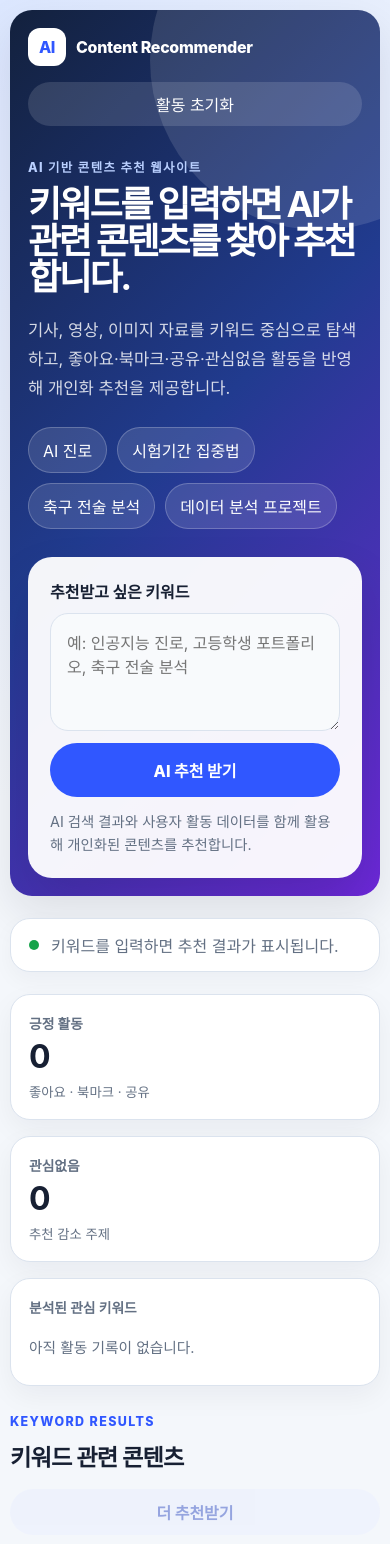
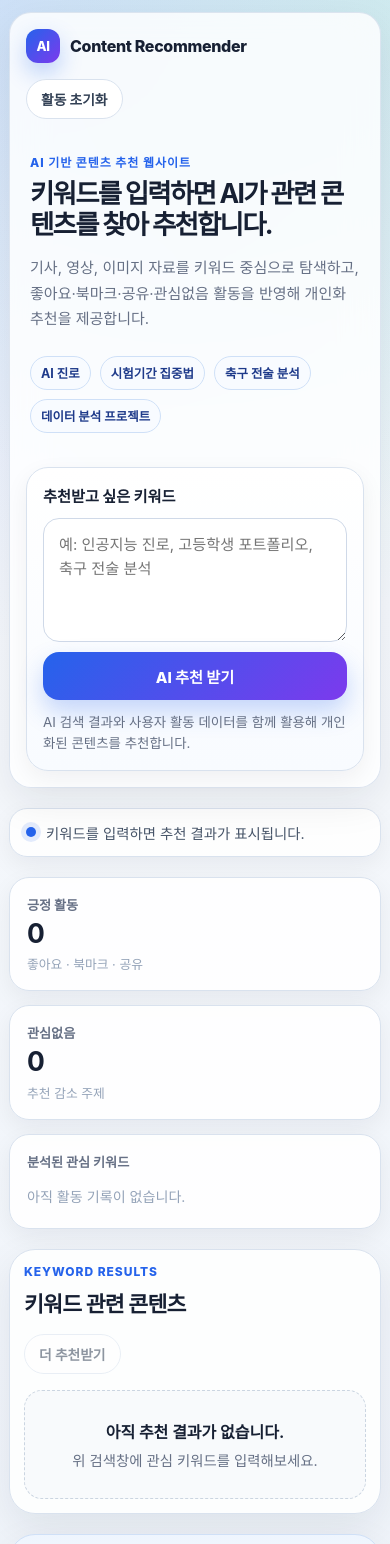
Before and after one commit to hoyul090110/ai-content-recommender, a website: page index.html in a window 390 px wide. Shown: the top 1544 px of the page. Drawn offline with Linux system fonts and the light colour scheme.

Commit message:
Update styles.css

```diff
--- a/styles.css
+++ b/styles.css
@@ -1,80 +1,82 @@
 :root {
   --bg: #f4f7fb;
-  --surface: #ffffff;
-  --surface-2: #f8fafc;
+  --bg-2: #eaf0f8;
+  --card: #ffffff;
+  --card-soft: #f8fafc;
   --text: #172033;
-  --muted: #637083;
-  --line: #dbe3ee;
-  --primary: #3057ff;
-  --primary-dark: #183ad6;
-  --accent: #7c3aed;
-  --danger: #ef4444;
-  --success: #16a34a;
-  --shadow: 0 18px 45px rgba(15, 23, 42, 0.1);
-  --radius-xl: 28px;
+  --muted: #667085;
+  --subtle: #94a3b8;
+  --line: #d9e2ee;
+  --primary: #2563eb;
+  --primary-dark: #1d4ed8;
+  --primary-soft: #dbeafe;
+  --green: #16a34a;
+  --red: #ef4444;
+  --orange: #f97316;
+  --shadow: 0 14px 40px rgba(15, 23, 42, 0.08);
+  --shadow-soft: 0 8px 24px rgba(15, 23, 42, 0.06);
+  --radius-xl: 26px;
   --radius-lg: 20px;
   --radius-md: 14px;
+  --radius-sm: 10px;
 }
 
 * {
   box-sizing: border-box;
 }
 
+html {
+  scroll-behavior: smooth;
+}
+
 body {
   margin: 0;
-  font-family: -apple-system, BlinkMacSystemFont, "Segoe UI", "Noto Sans KR", sans-serif;
-  background: radial-gradient(circle at top left, #dce7ff 0, transparent 38%), var(--bg);
+  min-height: 100vh;
+  font-family: -apple-system, BlinkMacSystemFont, "Segoe UI", "Noto Sans KR", "Apple SD Gothic Neo", Arial, sans-serif;
+  font-size: 15px;
   color: var(--text);
+  background:
+    radial-gradient(circle at top left, rgba(37, 99, 235, 0.16), transparent 34%),
+    radial-gradient(circle at top right, rgba(16, 185, 129, 0.13), transparent 32%),
+    linear-gradient(180deg, #f8fbff 0%, var(--bg) 42%, #eef3fa 100%);
 }
 
-button, textarea {
-  font: inherit;
+button,
+textarea,
+input {
+  font-family: inherit;
 }
 
 button {
   cursor: pointer;
 }
 
+button:disabled {
+  cursor: not-allowed;
+  opacity: 0.55;
+}
+
 .app-shell {
-  width: min(1180px, calc(100% - 32px));
+  width: min(1180px, calc(100% - 36px));
   margin: 0 auto;
-  padding: 24px 0 56px;
+  padding: 22px 0 56px;
 }
 
 .hero {
-  background: linear-gradient(135deg, #13213d, #213b8f 48%, #6d28d9);
-  color: white;
+  padding: 20px;
+  border: 1px solid rgba(217, 226, 238, 0.9);
   border-radius: var(--radius-xl);
-  padding: 24px;
+  background: rgba(255, 255, 255, 0.82);
   box-shadow: var(--shadow);
-  overflow: hidden;
-  position: relative;
-}
-
-.hero::after {
-  content: "";
-  position: absolute;
-  width: 340px;
-  height: 340px;
-  border-radius: 50%;
-  right: -110px;
-  top: -120px;
-  background: rgba(255, 255, 255, 0.12);
-}
-
-.topbar,
-.hero-grid,
-main {
-  position: relative;
-  z-index: 1;
+  backdrop-filter: blur(18px);
 }
 
 .topbar {
   display: flex;
+  align-items: center;
   justify-content: space-between;
-  align-items: center;
   gap: 16px;
-  margin-bottom: 48px;
+  margin-bottom: 28px;
 }
 
 .brand {
@@ -82,332 +84,410 @@ main {
   align-items: center;
   gap: 10px;
   font-weight: 800;
+  font-size: 1rem;
   letter-spacing: -0.02em;
 }
 
 .brand-mark {
   display: inline-flex;
-  width: 38px;
-  height: 38px;
   align-items: center;
   justify-content: center;
+  width: 34px;
+  height: 34px;
   border-radius: 12px;
-  background: white;
-  color: var(--primary);
+  color: white;
+  background: linear-gradient(135deg, var(--primary), #7c3aed);
+  font-size: 0.82rem;
+  box-shadow: 0 10px 22px rgba(37, 99, 235, 0.28);
 }
 
 .ghost-btn,
-.secondary-btn,
-.search-box button,
-.card-actions button,
-.open-link {
-  border: 0;
+.secondary-btn {
+  border: 1px solid var(--line);
   border-radius: 999px;
+  background: white;
+  color: #334155;
+  padding: 9px 14px;
+  font-size: 0.86rem;
+  font-weight: 700;
   transition: transform 0.15s ease, box-shadow 0.15s ease, background 0.15s ease;
 }
 
-.ghost-btn {
-  background: rgba(255, 255, 255, 0.13);
-  color: white;
-  padding: 10px 16px;
+.ghost-btn:hover,
+.secondary-btn:hover:not(:disabled) {
+  transform: translateY(-1px);
+  background: #f8fafc;
+  box-shadow: var(--shadow-soft);
 }
 
 .hero-grid {
   display: grid;
-  grid-template-columns: minmax(0, 1.05fr) minmax(320px, 0.95fr);
-  gap: 28px;
+  grid-template-columns: 1.1fr 0.9fr;
+  gap: 26px;
   align-items: stretch;
+}
+
+.hero-copy {
+  padding: 12px 4px 8px;
 }
 
 .eyebrow,
 .section-kicker {
-  margin: 0 0 10px;
-  font-size: 0.78rem;
+  margin: 0 0 8px;
+  color: var(--primary);
+  font-size: 0.75rem;
   font-weight: 800;
+  letter-spacing: 0.08em;
   text-transform: uppercase;
-  letter-spacing: 0.11em;
-  color: #bad0ff;
 }
 
 .hero h1 {
   margin: 0;
-  font-size: clamp(2.1rem, 5vw, 4.6rem);
-  line-height: 1.02;
+  max-width: 690px;
+  font-size: clamp(2rem, 4vw, 3.1rem);
+  line-height: 1.16;
   letter-spacing: -0.065em;
 }
 
 .hero-desc {
   max-width: 680px;
-  margin: 20px 0 0;
-  color: rgba(255, 255, 255, 0.82);
-  font-size: 1.04rem;
-  line-height: 1.75;
+  margin: 16px 0 0;
+  color: var(--muted);
+  font-size: 1rem;
+  line-height: 1.7;
+  word-break: keep-all;
 }
 
 .hero-tags {
-  margin-top: 24px;
   display: flex;
   flex-wrap: wrap;
-  gap: 10px;
+  gap: 9px;
+  margin-top: 24px;
 }
 
 .quick-chip {
-  border: 1px solid rgba(255, 255, 255, 0.22);
-  background: rgba(255, 255, 255, 0.12);
-  color: white;
-  padding: 10px 14px;
+  border: 1px solid #cfe0f7;
   border-radius: 999px;
+  padding: 8px 12px;
+  background: #f8fbff;
+  color: #1e3a8a;
+  font-size: 0.82rem;
+  font-weight: 700;
+  transition: 0.15s ease;
+}
+
+.quick-chip:hover {
+  transform: translateY(-1px);
+  background: var(--primary-soft);
+  border-color: #93c5fd;
 }
 
 .search-panel {
-  background: rgba(255, 255, 255, 0.95);
-  color: var(--text);
-  border-radius: 24px;
-  padding: 22px;
-  box-shadow: 0 24px 50px rgba(0, 0, 0, 0.12);
-  align-self: stretch;
+  display: flex;
+  flex-direction: column;
+  gap: 12px;
+  min-width: 0;
+  padding: 20px;
+  border: 1px solid var(--line);
+  border-radius: 22px;
+  background: linear-gradient(180deg, #ffffff, #f8fbff);
+  box-shadow: var(--shadow-soft);
 }
 
 .search-panel label {
-  display: block;
+  font-size: 0.95rem;
   font-weight: 800;
-  margin-bottom: 10px;
 }
 
 .search-box {
   display: grid;
-  gap: 12px;
+  gap: 10px;
 }
 
-textarea {
+.search-box textarea {
   width: 100%;
+  min-height: 112px;
   resize: vertical;
-  min-height: 118px;
-  border: 1px solid var(--line);
-  border-radius: 18px;
-  padding: 16px;
+  border: 1px solid #cfd9e8;
+  border-radius: 16px;
+  padding: 14px 15px;
   outline: none;
   color: var(--text);
-  background: var(--surface-2);
+  background: white;
+  font-size: 0.95rem;
+  line-height: 1.55;
+  transition: border 0.15s ease, box-shadow 0.15s ease;
 }
 
-textarea:focus {
-  border-color: var(--primary);
-  box-shadow: 0 0 0 4px rgba(48, 87, 255, 0.14);
+.search-box textarea:focus {
+  border-color: #93c5fd;
+  box-shadow: 0 0 0 4px rgba(37, 99, 235, 0.1);
 }
 
 .search-box button {
-  background: var(--primary);
+  border: none;
+  border-radius: 16px;
+  padding: 13px 16px;
   color: white;
-  padding: 15px 18px;
+  background: linear-gradient(135deg, var(--primary), #7c3aed);
+  font-size: 0.95rem;
   font-weight: 800;
+  box-shadow: 0 12px 24px rgba(37, 99, 235, 0.25);
+  transition: transform 0.15s ease, box-shadow 0.15s ease;
+}
+
+.search-box button:hover {
+  transform: translateY(-1px);
+  box-shadow: 0 16px 28px rgba(37, 99, 235, 0.3);
 }
 
 .hint {
+  margin: 0;
   color: var(--muted);
-  font-size: 0.9rem;
+  font-size: 0.84rem;
   line-height: 1.55;
-  margin: 14px 0 0;
+}
+
+main {
+  display: grid;
+  gap: 20px;
+  margin-top: 20px;
 }
 
 .status-panel {
-  margin: 22px 0;
-  background: var(--surface);
-  border: 1px solid var(--line);
-  border-radius: var(--radius-lg);
-  padding: 14px 18px;
   display: flex;
   align-items: center;
-  gap: 12px;
-  color: var(--muted);
-  box-shadow: 0 8px 22px rgba(15, 23, 42, 0.04);
+  gap: 10px;
+  min-height: 48px;
+  padding: 13px 16px;
+  border: 1px solid var(--line);
+  border-radius: 18px;
+  background: rgba(255, 255, 255, 0.88);
+  color: #475569;
+  font-size: 0.9rem;
+  box-shadow: var(--shadow-soft);
 }
 
 .status-dot {
   width: 10px;
   height: 10px;
+  flex: 0 0 auto;
   border-radius: 50%;
-  background: var(--success);
-  flex: 0 0 auto;
+  background: var(--primary);
+  box-shadow: 0 0 0 5px rgba(37, 99, 235, 0.12);
 }
 
 .status-panel.loading .status-dot {
-  background: #f59e0b;
-  animation: pulse 1s infinite;
+  background: var(--orange);
+  box-shadow: 0 0 0 5px rgba(249, 115, 22, 0.12);
+  animation: pulse 1.1s infinite;
+}
+
+.status-panel.success .status-dot {
+  background: var(--green);
+  box-shadow: 0 0 0 5px rgba(22, 163, 74, 0.12);
 }
 
 .status-panel.error .status-dot {
-  background: var(--danger);
+  background: var(--red);
+  box-shadow: 0 0 0 5px rgba(239, 68, 68, 0.12);
 }
 
 @keyframes pulse {
-  50% { opacity: 0.35; }
+  0% {
+    transform: scale(0.9);
+    opacity: 0.72;
+  }
+
+  50% {
+    transform: scale(1.2);
+    opacity: 1;
+  }
+
+  100% {
+    transform: scale(0.9);
+    opacity: 0.72;
+  }
 }
 
 .dashboard {
   display: grid;
-  grid-template-columns: 180px 180px 1fr;
-  gap: 16px;
-  margin-bottom: 28px;
+  grid-template-columns: 190px 190px 1fr;
+  gap: 14px;
 }
 
 .metric-card {
-  background: var(--surface);
+  min-width: 0;
+  padding: 17px;
   border: 1px solid var(--line);
-  border-radius: var(--radius-lg);
-  padding: 18px;
-  box-shadow: 0 10px 28px rgba(15, 23, 42, 0.05);
-  min-width: 0;
-}
-
-.metric-label {
-  display: block;
-  color: var(--muted);
-  font-size: 0.86rem;
-  font-weight: 700;
-  margin-bottom: 8px;
+  border-radius: 20px;
+  background: rgba(255, 255, 255, 0.9);
+  box-shadow: var(--shadow-soft);
 }
 
 .metric-card strong {
   display: block;
-  font-size: 2rem;
+  margin-top: 6px;
+  font-size: 1.65rem;
   line-height: 1;
-  margin-bottom: 8px;
+  letter-spacing: -0.04em;
+}
+
+.metric-label {
+  color: var(--muted);
+  font-size: 0.82rem;
+  font-weight: 800;
 }
 
 .metric-card small {
-  color: var(--muted);
+  display: block;
+  margin-top: 8px;
+  color: var(--subtle);
+  font-size: 0.8rem;
 }
 
 .keyword-cloud {
   display: flex;
   flex-wrap: wrap;
-  gap: 8px;
-  min-height: 42px;
+  gap: 7px;
+  margin-top: 10px;
+  min-height: 30px;
   align-items: center;
 }
 
 .keyword-cloud.empty {
-  color: var(--muted);
-  font-size: 0.92rem;
+  color: var(--subtle);
+  font-size: 0.88rem;
 }
 
-.keyword-chip,
-.tags span {
+.keyword-cloud span {
   display: inline-flex;
   align-items: center;
+  max-width: 180px;
+  padding: 6px 9px;
   border-radius: 999px;
-  background: #edf2ff;
-  color: #2442bf;
-  padding: 7px 10px;
-  font-size: 0.82rem;
+  background: var(--primary-soft);
+  color: #1e40af;
+  font-size: 0.8rem;
   font-weight: 700;
+  white-space: nowrap;
+  overflow: hidden;
+  text-overflow: ellipsis;
 }
 
 .content-section {
-  margin-top: 28px;
+  padding: 18px;
+  border: 1px solid var(--line);
+  border-radius: var(--radius-xl);
+  background: rgba(255, 255, 255, 0.88);
+  box-shadow: var(--shadow);
 }
 
 .section-head {
   display: flex;
-  align-items: end;
+  align-items: center;
   justify-content: space-between;
   gap: 16px;
   margin-bottom: 16px;
 }
 
-.section-kicker {
-  color: var(--primary);
-}
-
 .section-head h2 {
   margin: 0;
+  font-size: 1.35rem;
   letter-spacing: -0.035em;
-  font-size: clamp(1.45rem, 3vw, 2.15rem);
-}
-
-.secondary-btn {
-  background: #e8edff;
-  color: #2442bf;
-  padding: 11px 16px;
-  font-weight: 800;
-  white-space: nowrap;
-}
-
-.secondary-btn:disabled {
-  opacity: 0.45;
-  cursor: not-allowed;
 }
 
 .grid {
   display: grid;
   grid-template-columns: repeat(3, minmax(0, 1fr));
-  gap: 18px;
+  gap: 16px;
 }
 
-.empty-state {
+.grid.empty-state {
   grid-template-columns: 1fr;
 }
 
 .empty-card {
-  background: var(--surface);
-  border: 1px dashed #b8c5d8;
-  border-radius: var(--radius-lg);
-  padding: 26px;
+  padding: 28px 18px;
+  border: 1px dashed #cbd5e1;
+  border-radius: 18px;
+  background: #f8fafc;
+  text-align: center;
   color: var(--muted);
-  text-align: center;
 }
 
 .empty-card strong {
   display: block;
+  margin-bottom: 6px;
   color: var(--text);
-  margin-bottom: 8px;
+  font-size: 1rem;
+}
+
+.empty-card p {
+  margin: 0;
+  font-size: 0.9rem;
 }
 
 .content-card {
-  background: var(--surface);
-  border: 1px solid var(--line);
-  border-radius: var(--radius-lg);
-  overflow: hidden;
-  box-shadow: 0 12px 32px rgba(15, 23, 42, 0.07);
   display: flex;
   flex-direction: column;
   min-width: 0;
+  overflow: hidden;
+  border: 1px solid #dfe7f2;
+  border-radius: 22px;
+  background: white;
+  box-shadow: 0 10px 26px rgba(15, 23, 42, 0.07);
+  transition: transform 0.16s ease, box-shadow 0.16s ease, border 0.16s ease;
+}
+
+.content-card:hover {
+  transform: translateY(-3px);
+  border-color: #bfd3f0;
+  box-shadow: 0 18px 34px rgba(15, 23, 42, 0.11);
 }
 
 .thumb-wrap {
-  height: 142px;
-  background: linear-gradient(135deg, #dbeafe, #ede9fe);
   position: relative;
+  width: 100%;
+  height: 140px;
   overflow: hidden;
+  background:
+    linear-gradient(135deg, rgba(37, 99, 235, 0.18), rgba(124, 58, 237, 0.16)),
+    linear-gradient(135deg, #dbeafe, #f5f3ff);
 }
 
 .thumb {
+  display: block;
   width: 100%;
   height: 100%;
   object-fit: cover;
-  display: block;
 }
 
-.thumb.is-fallback {
+.thumb[src=""],
+.thumb:not([src]) {
   display: none;
 }
 
 .type-badge {
   position: absolute;
-  top: 12px;
-  left: 12px;
-  background: rgba(15, 23, 42, 0.82);
+  left: 11px;
+  top: 11px;
+  max-width: calc(100% - 22px);
+  padding: 5px 9px;
+  border-radius: 999px;
   color: white;
-  padding: 6px 10px;
-  border-radius: 999px;
-  font-size: 0.75rem;
+  background: rgba(15, 23, 42, 0.72);
+  font-size: 0.74rem;
   font-weight: 800;
+  backdrop-filter: blur(8px);
 }
 
 .card-body {
-  padding: 18px;
+  display: flex;
+  flex-direction: column;
+  gap: 9px;
   flex: 1;
+  padding: 15px 15px 13px;
   min-width: 0;
 }
 
@@ -416,148 +496,229 @@ textarea:focus {
   align-items: center;
   justify-content: space-between;
   gap: 8px;
-  color: var(--muted);
-  font-size: 0.82rem;
-  margin-bottom: 10px;
+  color: var(--subtle);
+  font-size: 0.78rem;
+  font-weight: 700;
 }
 
-.source {
+.source,
+.score {
   min-width: 0;
+  white-space: nowrap;
   overflow: hidden;
-  white-space: nowrap;
   text-overflow: ellipsis;
 }
 
 .score {
+  flex: 0 0 auto;
   color: var(--primary);
-  font-weight: 900;
-  flex: 0 0 auto;
 }
 
 .content-card h3 {
-  margin: 0 0 10px;
-  font-size: 1.06rem;
-  line-height: 1.35;
-  letter-spacing: -0.025em;
+  margin: 0;
+  color: var(--text);
+  font-size: 1.05rem;
+  line-height: 1.4;
+  letter-spacing: -0.03em;
+  word-break: keep-all;
 }
 
 .summary {
-  color: var(--muted);
-  line-height: 1.58;
-  margin: 0 0 12px;
-  font-size: 0.93rem;
+  margin: 0;
+  color: #475569;
+  font-size: 0.9rem;
+  line-height: 1.55;
+  word-break: keep-all;
 }
 
 .reason {
-  background: #f7f8ff;
-  border-left: 4px solid var(--primary);
-  border-radius: 12px;
-  padding: 10px 12px;
+  margin: 0;
+  padding: 10px 11px;
+  border-radius: 13px;
+  background: #f1f5f9;
   color: #334155;
   font-size: 0.86rem;
   line-height: 1.5;
-  margin: 0 0 12px;
+  word-break: keep-all;
 }
 
 .tags {
   display: flex;
   flex-wrap: wrap;
-  gap: 7px;
+  gap: 6px;
 }
 
 .tags span {
-  background: #f1f5f9;
-  color: #475569;
-  padding: 6px 9px;
+  display: inline-flex;
+  align-items: center;
+  max-width: 145px;
+  padding: 5px 8px;
+  border-radius: 999px;
+  background: #eef2ff;
+  color: #3730a3;
   font-size: 0.76rem;
+  font-weight: 700;
+  white-space: nowrap;
+  overflow: hidden;
+  text-overflow: ellipsis;
 }
 
 .card-actions {
   display: grid;
   grid-template-columns: repeat(2, 1fr);
-  gap: 8px;
-  padding: 0 18px 14px;
+  gap: 7px;
+  padding: 0 15px 13px;
 }
 
 .card-actions button {
-  min-height: 38px;
-  padding: 9px 8px;
-  background: #f1f5f9;
+  min-height: 36px;
+  border: 1px solid var(--line);
+  border-radius: 12px;
+  background: #f8fafc;
   color: #334155;
+  font-size: 0.82rem;
   font-weight: 800;
-  font-size: 0.86rem;
+  transition: 0.15s ease;
 }
 
-.card-actions button.active {
-  background: var(--primary);
-  color: white;
+.card-actions button:hover {
+  transform: translateY(-1px);
+  background: #eef6ff;
+  border-color: #bfdbfe;
+}
+
+.card-actions button.active,
+.card-actions .like-btn.active,
+.card-actions .bookmark-btn.active,
+.card-actions .share-btn.active {
+  border-color: #93c5fd;
+  background: var(--primary-soft);
+  color: #1d4ed8;
 }
 
 .card-actions .hide-btn.active {
-  background: var(--danger);
+  border-color: #fecaca;
+  background: #fee2e2;
+  color: #b91c1c;
 }
 
 .open-link {
   display: block;
-  margin: 0 18px 18px;
+  margin: 0 15px 15px;
+  padding: 10px 12px;
+  border-radius: 13px;
+  background: #0f172a;
+  color: white;
   text-align: center;
   text-decoration: none;
-  color: white;
-  background: #111827;
-  padding: 11px 14px;
-  font-weight: 850;
+  font-size: 0.84rem;
+  font-weight: 800;
+  transition: 0.15s ease;
 }
 
-button:hover:not(:disabled),
 .open-link:hover {
   transform: translateY(-1px);
+  background: #1e293b;
 }
 
-@media (max-width: 960px) {
-  .hero-grid,
+.personal-section {
+  border-color: #cfe0f7;
+  background:
+    linear-gradient(180deg, rgba(239, 246, 255, 0.9), rgba(255, 255, 255, 0.92));
+}
+
+@media (max-width: 980px) {
+  .hero-grid {
+    grid-template-columns: 1fr;
+  }
+
   .dashboard {
-    grid-template-columns: 1fr;
+    grid-template-columns: 1fr 1fr;
+  }
+
+  .metric-card.wide {
+    grid-column: 1 / -1;
   }
 
   .grid {
     grid-template-columns: repeat(2, minmax(0, 1fr));
   }
-
-  .topbar {
-    margin-bottom: 32px;
-  }
 }
 
-@media (max-width: 640px) {
+@media (max-width: 680px) {
+  body {
+    font-size: 14px;
+  }
+
   .app-shell {
-    width: min(100% - 20px, 1180px);
-    padding-top: 10px;
+    width: min(100% - 24px, 1180px);
+    padding-top: 12px;
   }
 
   .hero {
-    padding: 18px;
+    padding: 16px;
     border-radius: 22px;
   }
 
-  .topbar,
-  .section-head {
-    align-items: stretch;
+  .topbar {
+    align-items: flex-start;
     flex-direction: column;
+    margin-bottom: 22px;
   }
 
   .hero h1 {
-    font-size: 2.25rem;
+    font-size: 1.9rem;
+  }
+
+  .hero-desc {
+    font-size: 0.94rem;
+  }
+
+  .search-panel {
+    padding: 16px;
+  }
+
+  .dashboard {
+    grid-template-columns: 1fr;
+  }
+
+  .section-head {
+    align-items: flex-start;
+    flex-direction: column;
   }
 
   .grid {
     grid-template-columns: 1fr;
   }
 
+  .thumb-wrap {
+    height: 132px;
+  }
+
   .card-actions {
     grid-template-columns: 1fr 1fr;
   }
+}
 
-  .thumb-wrap {
-    height: 128px;
+@media (max-width: 420px) {
+  .app-shell {
+    width: min(100% - 18px, 1180px);
+  }
+
+  .hero h1 {
+    font-size: 1.65rem;
+  }
+
+  .quick-chip {
+    font-size: 0.78rem;
+    padding: 7px 10px;
+  }
+
+  .content-section {
+    padding: 14px;
+  }
+
+  .card-actions {
+    grid-template-columns: 1fr;
   }
 }
```
